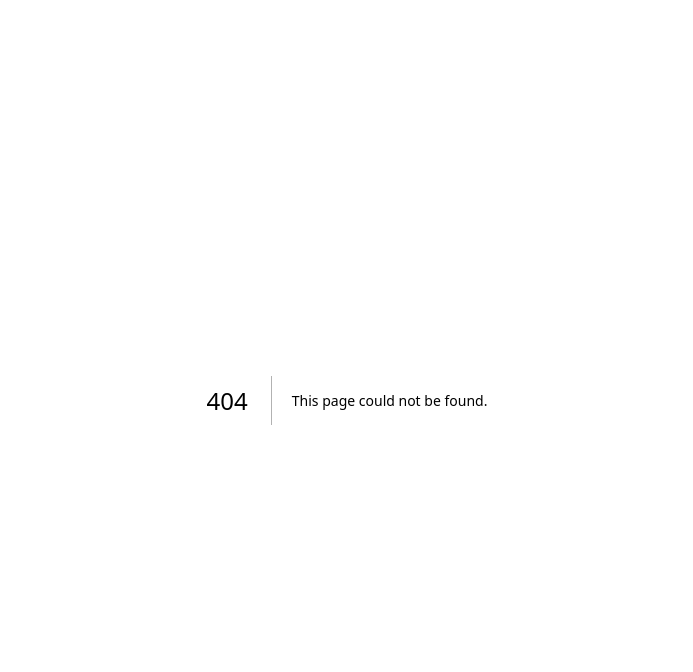
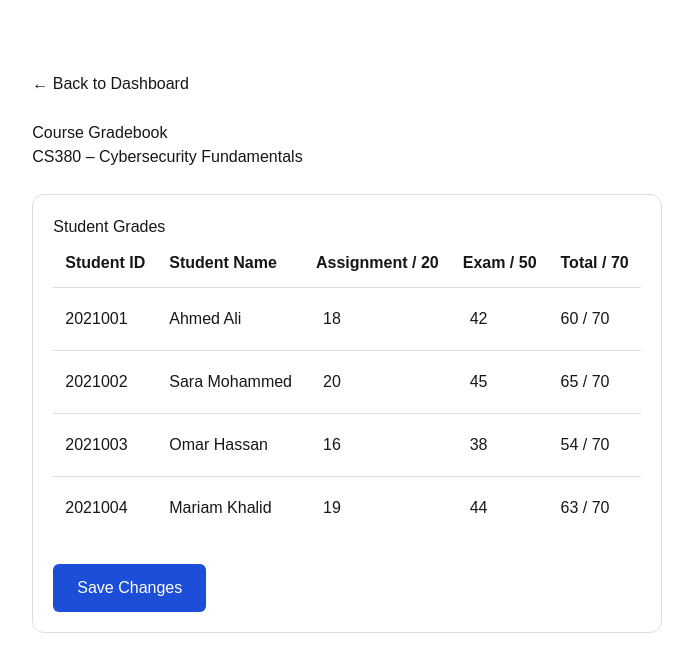
Before and after one commit to Fatima-Fa2106847/CS-Project, a Next.js app in the folder portal/: page /instructor-dashboard/gradebook in a window 1280 px wide. Before the commit this address had no page. Shown: the top 672 px of the page, without its empty margins (293-986 px from the left). Built offline with nearby package versions, Linux system fonts and the light colour scheme.

Commit message:
instructor dashboard

```diff
--- /dev/null
+++ b/portal/app/instructor-dashboard/gradebook/page.tsx
@@ -0,0 +1,141 @@
+
+"use client";
+
+import { useState } from "react";
+import Link from "next/link";
+
+export default function GradebookPage() {
+  const [students, setStudents] = useState([
+    { id: "2021001", name: "Ahmed Ali", assignment: 18, exam: 42 },
+    { id: "2021002", name: "Sara Mohammed", assignment: 20, exam: 45 },
+    { id: "2021003", name: "Omar Hassan", assignment: 16, exam: 38 },
+    { id: "2021004", name: "Mariam Khalid", assignment: 19, exam: 44 },
+  ]);
+
+  const [message, setMessage] = useState("");
+
+  function updateGrade(
+    id: string,
+    field: "assignment" | "exam",
+    value: number
+  ) {
+    setStudents((previous) =>
+      previous.map((student) =>
+        student.id === id
+          ? { ...student, [field]: value }
+          : student
+      )
+    );
+    setMessage("");
+  }
+
+  function saveGrades() {
+    setMessage("Demo: Grade changes are displayed but not saved to a database.");
+  }
+
+  return (
+    <main style={{
+      maxWidth: "1000px",
+      margin: "40px auto",
+      padding: "32px",
+      fontFamily: "Arial, sans-serif",
+    }}>
+      <Link href="/instructor-dashboard">← Back to Dashboard</Link>
+
+      <h1 style={{ marginTop: "25px" }}>Course Gradebook</h1>
+      <p>CS380 – Cybersecurity Fundamentals</p>
+
+      <section style={{
+        marginTop: "25px",
+        padding: "20px",
+        border: "1px solid #ddd",
+        borderRadius: "12px",
+      }}>
+        <h2>Student Grades</h2>
+
+        <div style={{ overflowX: "auto" }}>
+          <table style={{
+            width: "100%",
+            borderCollapse: "collapse",
+            textAlign: "left",
+          }}>
+            <thead>
+              <tr>
+                <th style={{ padding: "12px" }}>Student ID</th>
+                <th style={{ padding: "12px" }}>Student Name</th>
+                <th style={{ padding: "12px" }}>Assignment / 20</th>
+                <th style={{ padding: "12px" }}>Exam / 50</th>
+                <th style={{ padding: "12px" }}>Total / 70</th>
+              </tr>
+            </thead>
+
+            <tbody>
+              {students.map((student) => (
+                <tr key={student.id}>
+                  <td style={{ padding: "12px", borderTop: "1px solid #ddd" }}>
+                    {student.id}
+                  </td>
+
+                  <td style={{ padding: "12px", borderTop: "1px solid #ddd" }}>
+                    {student.name}
+                  </td>
+
+                  <td style={{ padding: "12px", borderTop: "1px solid #ddd" }}>
+                    <input
+                      type="number"
+                      min="0"
+                      max="20"
+                      value={student.assignment}
+                      onChange={(e) =>
+                        updateGrade(student.id, "assignment", Number(e.target.value))
+                      }
+                      style={{ width: "65px", padding: "7px" }}
+                    />
+                  </td>
+
+                  <td style={{ padding: "12px", borderTop: "1px solid #ddd" }}>
+                    <input
+                      type="number"
+                      min="0"
+                      max="50"
+                      value={student.exam}
+                      onChange={(e) =>
+                        updateGrade(student.id, "exam", Number(e.target.value))
+                      }
+                      style={{ width: "65px", padding: "7px" }}
+                    />
+                  </td>
+
+                  <td style={{ padding: "12px", borderTop: "1px solid #ddd" }}>
+                    {student.assignment + student.exam} / 70
+                  </td>
+                </tr>
+              ))}
+            </tbody>
+          </table>
+        </div>
+
+        <button
+          onClick={saveGrades}
+          style={{
+            marginTop: "25px",
+            padding: "12px 24px",
+            backgroundColor: "#1d4ed8",
+            color: "white",
+            border: "none",
+            borderRadius: "6px",
+            cursor: "pointer",
+          }}
+        >
+          Save Changes
+        </button>
+
+        {message && (
+          <p style={{ marginTop: "15px", color: "#15803d" }}>
+            {message}
+          </p>
+        )}
+      </section>
+    </main>
+  );
+}
--- a/portal/app/instructor-dashboard/page.tsx
+++ b/portal/app/instructor-dashboard/page.tsx
@@ -1,4 +1,4 @@
-
+import Link from "next/link";
 export default function InstructorDashboard() {
   const courses = [
     { code: "CS380", name: "Cybersecurity Fundamentals", students: 32 },
@@ -52,6 +52,13 @@ export default function InstructorDashboard() {
           </tbody>
         </table>
       </section>
+      <div style={{ marginTop: "25px" }}>
+  <Link href="/instructor-dashboard/gradebook">
+    <button style={{ padding: "12px 24px" }}>
+      View Gradebook
+    </button>
+  </Link>
+</div>
     </main>
   );
 }
```
